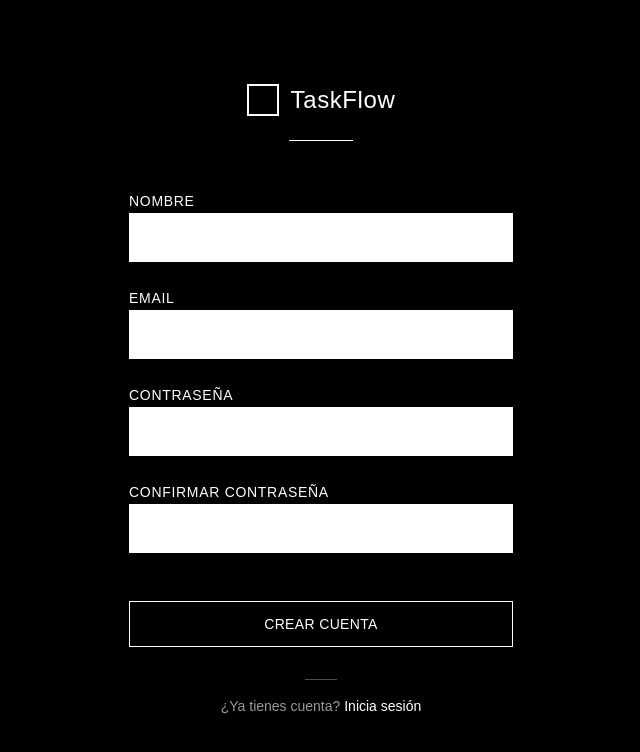
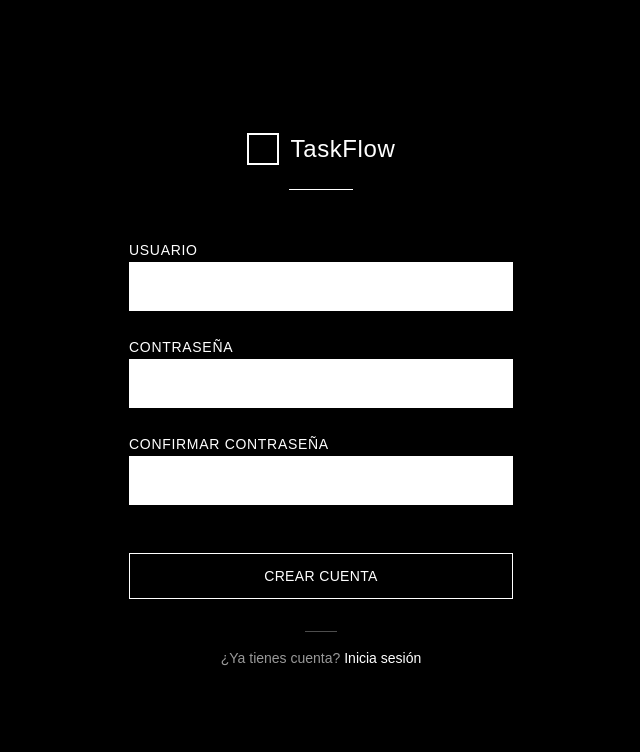
Before and after one commit to Potato-pdf/test-E2E-Playwright, a Next.js app in the folder frontend/: page /login in a window 1280 px wide. Both pictures are taken after a click on the button "Regístrate". Shown: the top 752 px of the page, without its empty margins (319-959 px from the left). Built offline with nearby package versions, Linux system fonts and the light colour scheme.

Commit message:
feat: implementacion login con backend

```diff
--- a/frontend/app/login/login-form.tsx
+++ b/frontend/app/login/login-form.tsx
@@ -3,6 +3,8 @@
 import type React from "react"
 
 import { useState } from "react"
+import { useRouter } from "next/navigation"
+import { login } from "@/utils/auth"
 import { Button } from "@/components/ui/button"
 import { Input } from "@/components/ui/input"
 import { Label } from "@/components/ui/label"
@@ -14,27 +16,35 @@ interface LoginFormProps {
 
 export function LoginForm({ onToggleRegister }: LoginFormProps) {
   const [showPassword, setShowPassword] = useState(false)
-  const [email, setEmail] = useState("")
+  const [username, setUsername] = useState("")
   const [password, setPassword] = useState("")
+  const [error, setError] = useState("")
+  const router = useRouter();
 
-  const handleSubmit = (e: React.FormEvent) => {
-    e.preventDefault()
-    console.log("Login attempt:", { email, password })
+  const handleSubmit = async (e: React.FormEvent) => {
+    e.preventDefault();
+    setError("");
+    try {
+      await login({ username, password });
+      router.push("/");
+    } catch (err: any) {
+      setError(err.message || "Error de autenticación");
+    }
   }
 
   return (
     <div className="space-y-8">
       <form onSubmit={handleSubmit} className="space-y-6">
         <div className="space-y-2">
-          <Label htmlFor="email" className="text-sm font-light text-white uppercase tracking-wider">
-            Email
+          <Label htmlFor="username" className="text-sm font-light text-white uppercase tracking-wider">
+            Usuario
           </Label>
           <Input
-            id="email"
-            type="email"
-            placeholder="tu@email.com"
-            value={email}
-            onChange={(e) => setEmail(e.target.value)}
+            id="username"
+            type="text"
+            placeholder="usuario"
+            value={username}
+            onChange={(e) => setUsername(e.target.value)}
             className="bg-transparent border-0 border-b border-white/30 rounded-none px-0 py-3 text-white placeholder:text-white/50 focus:border-white focus:ring-0 focus-visible:ring-0"
             required
           />
@@ -74,7 +84,8 @@ export function LoginForm({ onToggleRegister }: LoginFormProps) {
         </div>
       </form>
 
-      <div className="text-center space-y-4">
+  {error && <div className="text-red-400 text-center text-sm">{error}</div>}
+  <div className="text-center space-y-4">
         <a href="#" className="text-sm text-white/60 hover:text-white transition-colors font-light">
           ¿Olvidaste tu contraseña?
         </a>
--- a/frontend/app/login/register-form.tsx
+++ b/frontend/app/login/register-form.tsx
@@ -3,6 +3,8 @@
 import type React from "react"
 
 import { useState } from "react"
+import { useRouter } from "next/navigation"
+import { register } from "@/utils/auth"
 import { Button } from "@/components/ui/button"
 import { Input } from "@/components/ui/input"
 import { Label } from "@/components/ui/label"
@@ -15,44 +17,40 @@ interface RegisterFormProps {
 export function RegisterForm({ onToggleLogin }: RegisterFormProps) {
   const [showPassword, setShowPassword] = useState(false)
   const [showConfirmPassword, setShowConfirmPassword] = useState(false)
-  const [name, setName] = useState("")
-  const [email, setEmail] = useState("")
+  const [username, setUsername] = useState("")
   const [password, setPassword] = useState("")
   const [confirmPassword, setConfirmPassword] = useState("")
+  const [error, setError] = useState("")
+  const router = useRouter();
 
-  const handleSubmit = (e: React.FormEvent) => {
-    e.preventDefault()
-    console.log("Register attempt:", { name, email, password, confirmPassword })
+  const handleSubmit = async (e: React.FormEvent) => {
+    e.preventDefault();
+    setError("");
+    if (password !== confirmPassword) {
+      setError("Las contraseñas no coinciden");
+      return;
+    }
+    try {
+      await register({ username, password });
+      router.push("/");
+    } catch (err: any) {
+      setError(err.message || "Error de registro");
+    }
   }
 
   return (
     <div className="space-y-8">
       <form onSubmit={handleSubmit} className="space-y-6">
         <div className="space-y-2">
-          <Label htmlFor="name" className="text-sm font-light text-white uppercase tracking-wider">
-            Nombre
+          <Label htmlFor="username" className="text-sm font-light text-white uppercase tracking-wider">
+            Usuario
           </Label>
           <Input
-            id="name"
+            id="username"
             type="text"
-            placeholder="Tu nombre completo"
-            value={name}
-            onChange={(e) => setName(e.target.value)}
-            className="bg-transparent border-0 border-b border-white/30 rounded-none px-0 py-3 text-white placeholder:text-white/50 focus:border-white focus:ring-0 focus-visible:ring-0"
-            required
-          />
-        </div>
-
-        <div className="space-y-2">
-          <Label htmlFor="email" className="text-sm font-light text-white uppercase tracking-wider">
-            Email
-          </Label>
-          <Input
-            id="email"
-            type="email"
-            placeholder="tu@email.com"
-            value={email}
-            onChange={(e) => setEmail(e.target.value)}
+            placeholder="usuario"
+            value={username}
+            onChange={(e) => setUsername(e.target.value)}
             className="bg-transparent border-0 border-b border-white/30 rounded-none px-0 py-3 text-white placeholder:text-white/50 focus:border-white focus:ring-0 focus-visible:ring-0"
             required
           />
@@ -116,7 +114,8 @@ export function RegisterForm({ onToggleLogin }: RegisterFormProps) {
         </div>
       </form>
 
-      <div className="text-center space-y-4">
+  {error && <div className="text-red-400 text-center text-sm">{error}</div>}
+  <div className="text-center space-y-4">
         <div className="w-8 h-px bg-white/30 mx-auto"></div>
         <p className="text-sm text-white/60 font-light">
           ¿Ya tienes cuenta?{" "}
--- /dev/null
+++ b/frontend/utils/auth.ts
@@ -0,0 +1,19 @@
+export async function login({ username, password }: { username: string; password: string }) {
+  const res = await fetch(`${process.env.NEXT_PUBLIC_API_URL || 'http://localhost:3001'}/auth/login`, {
+    method: 'POST',
+    headers: { 'Content-Type': 'application/json' },
+    body: JSON.stringify({ username, password })
+  });
+  if (!res.ok) throw new Error('Credenciales incorrectas');
+  return res.json();
+}
+
+export async function register({ username, password }: { username: string; password: string }) {
+  const res = await fetch(`${process.env.NEXT_PUBLIC_API_URL || 'http://localhost:3001'}/auth/register`, {
+    method: 'POST',
+    headers: { 'Content-Type': 'application/json' },
+    body: JSON.stringify({ username, password })
+  });
+  if (!res.ok) throw new Error('No se pudo registrar');
+  return res.json();
+}
```
